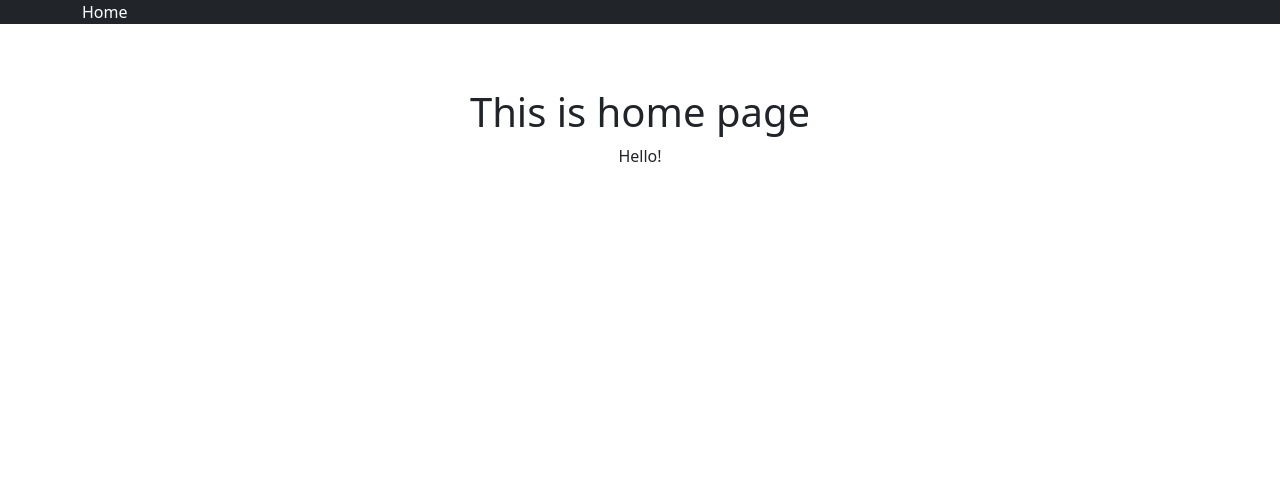
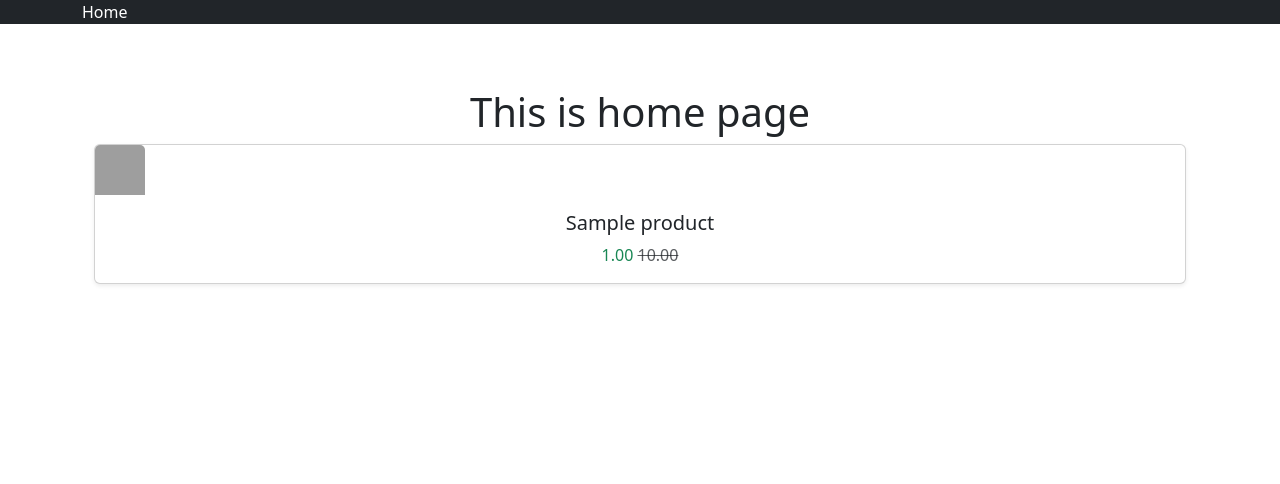
Before and after one commit to Yar00myr/restart-gjango, a Django app: template project/shop/templates/shop/index.html in a window 1280 px wide. Shown: the top 484 px of the page. Run offline with Django 5.2, Linux system fonts and the light colour scheme; the template is opened without the code that fills it: most values are stand-ins (such as "Sample title", 1, 10 or a date in 2020); data that the repository does not hold is empty; grey boxes are pictures that could not be loaded.

Commit message:
work on lesson

```diff
--- a/project/shop/models.py
+++ b/project/shop/models.py
@@ -41,7 +41,7 @@ class Product(models.Model):
     discount = models.DecimalField(default=0.0,max_digits=8, decimal_places=2)
 
     def __str__(self):
-        return f"{self.name, self.nomenclature}"
+        return f"{self.name}, {self.nomenclature}"
 
     class Meta:
         ordering = ["-created_at"]
--- a/project/shop/templates/shop/index.html
+++ b/project/shop/templates/shop/index.html
@@ -1,10 +1,43 @@
 {% extends 'shop/base.html' %}
+
+{% load maths_filters%}
 
 {% block content %}
     <div class="container">
         <div class="text-center mt-5">
             <h1>This is home page</h1>
-            <p>Hello!</p>
+            <div class="row row-cols-1 row-cols-md3 g-4">
+
+                    {% for product in products %}
+                    <div class="col">
+                        <div class="card h-100 shadow-sm">
+                            <img
+                            src="{{ product.image_path|default:'https://encrypted-tbn0.gstatic.com/images?q=tbn:ANd9GcT8pblnvVY-4jyLswE1TmeukrgvRVC6Kz3Vtg&s' }}"
+                            alt="{{product.name}}"
+                            class="card-img-top"
+                            style="width: 50px; height: 50px"
+                            />
+                            <div class="card-body">
+                                <h5 class="card-title">
+                                    {{product.name}}
+                                </h5>
+                                    {% if product.discount %}
+                                    <span class="text-success">
+                                        {{product.price|calculate_discount:product.discount|floatformat:2}}
+                                    </span>
+                                    <span class="text-muted text-decoration-line-through">
+                                        {{product.price|floatformat:2}}
+                                    </span>
+                                    {% else %}
+                                        <span>
+                                            {{product.price|floatformat:2}}
+                                        </span>
+                                    {% endif %}
+                            </div>
+                        </div>
+                    </div>
+                    {% endfor %}
+            </div>
         </div>
     </div>
 {% endblock %}
--- /dev/null
+++ b/project/shop/templatetags/maths_filters.py
@@ -0,0 +1,9 @@
+from django import template
+
+
+register = template.Library()
+
+
+@register.filter
+def calculate_discount(value, arg):
+    return value * arg / 100
--- a/project/shop/views.py
+++ b/project/shop/views.py
@@ -1,8 +1,10 @@
 from django.shortcuts import render
+from .models import Product
 
 
 def home(request):
-    return render(request, "shop/index.html")
+    products = Product.objects.all()
+    return render(request, "shop/index.html", {"products": products})
 
 
 def about(request):
```
Also changed, not shown: project/shop/templatetags/__init__.py (added).
